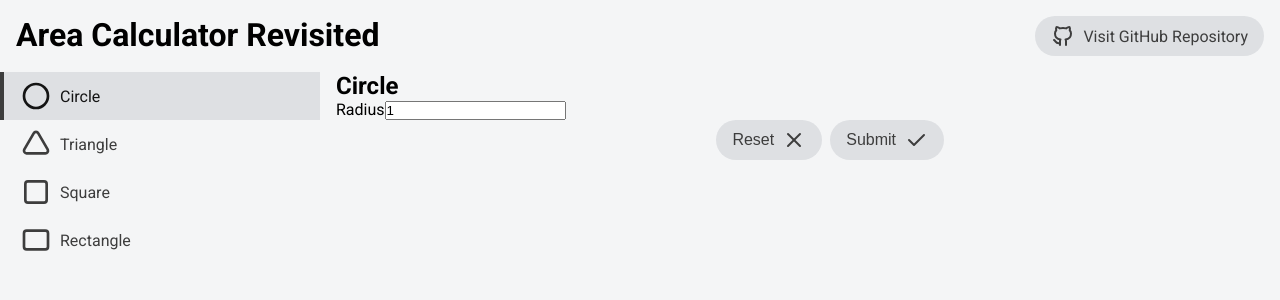
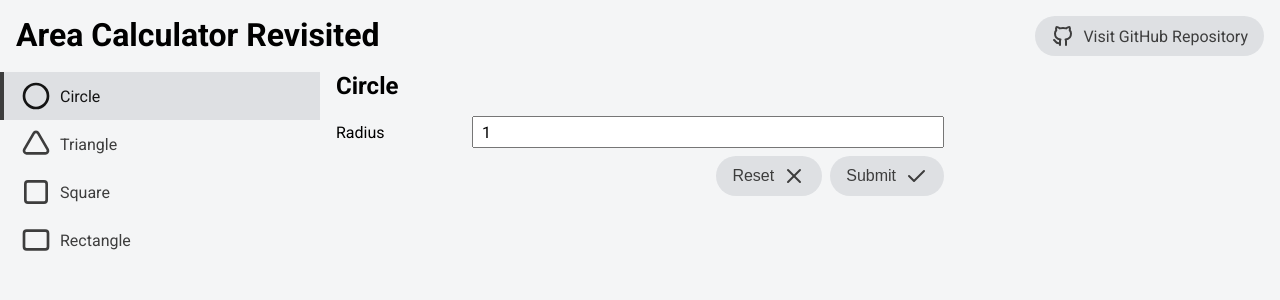
Before and after one commit to hildergill/area-calculator-revisited, a React (Create React App) app: page / in a window 1280 px wide. Shown: the top 300 px of the page. Built offline with nearby package versions, Linux system fonts and the light colour scheme.

Commit message:
Added the stylesheets stuff

```diff
--- a/src/components/calculatorform/calculatorform.module.css
+++ b/src/components/calculatorform/calculatorform.module.css
@@ -5,9 +5,33 @@
 	padding-right: 1rem;
 }
 
+.calculatorForm > form {
+	margin-top: 1rem;
+	display: grid;
+	grid-template-columns: 8rem auto;
+	gap: 0.5rem;
+	grid-auto-rows: minmax(2rem, max-content);
+}
+
+.calculatorForm > form > * {
+	font-family: "Roboto", sans-serif;
+	font-size: 1rem;
+}
+
+.calculatorForm > form > label {
+	grid-column: 1/2;
+	margin: auto 0;
+}
+
+.calculatorForm > form > input {
+	padding-left: 0.5rem;
+	grid-column: 2/3;
+}
+
 .calculatorForm > form > .controlButtonContainer {
 	display: flex;
 	flex-direction: row;
 	gap: 0.5rem;
 	justify-content: flex-end;
+	grid-column: 2/3;
 }
```
